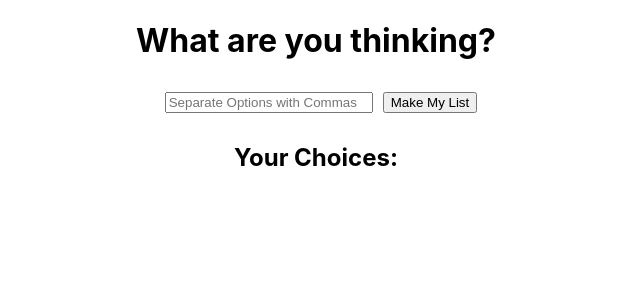
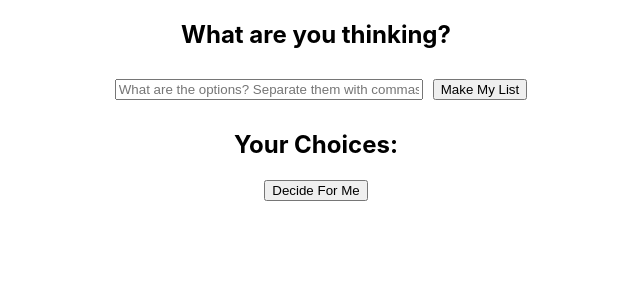
Before and after one commit to theothermelissa/where-to-have-lunch, a React (Create React App) app: page / in a window 1280 px wide. Shown: the top 300 px of the page, without its empty margins (324-964 px from the left). Built offline with nearby package versions, Linux system fonts and the light colour scheme.

Commit message:
build: input list, push button, get a choice

```diff
--- a/src/components/BodyContent.js
+++ b/src/components/BodyContent.js
@@ -1,7 +1,7 @@
 import React, { Component } from 'react';
 
 const inputStyle = {
-  width: "200px",
+  width: "300px",
   margin: "10px",
 }
 
@@ -11,9 +11,17 @@ class BodyContent extends Component {
     this.state = {
       text: "What are the options? Separate them with commas.",
       choices: [],
+      randomIndex: '',
     };
     this.handleChange = this.handleChange.bind(this);
     this.handleSubmit = this.handleSubmit.bind(this);
+    this.choose = this.choose.bind(this);
+    this.reset = this.reset.bind(this);
+  }
+  handleChange(e) {
+    this.setState({
+      text: e.target.value
+    });
   }
   handleSubmit() {
     const optionsList = this.state.text.split(",");
@@ -21,20 +29,36 @@ class BodyContent extends Component {
       choices: optionsList
     });
   }
-  handleChange(e) {
+  choose() {
     this.setState({
-      text: e.target.value
+      randomIndex: Math.floor(Math.random() * (this.state.choices.length))
+    });
+  }
+
+  // function getRandomInt(min, max) {
+  //   min = Math.ceil(min);
+  //   max = Math.floor(max);
+  //   return Math.floor(Math.random() * (max - min)) + min; //The maximum is exclusive and the minimum is inclusive
+  // }
+
+
+  reset() {
+    this.setState({
+      randomIndex: ""
     });
   }
   render() {
     const options = this.state.choices.map(name => <li key={name}>{name}</li>);
+    const choice = options[this.state.randomIndex];
+    const makeMyChoice = <button onClick={this.choose}>Decide For Me</button>;
+    const startOver = <button onClick={this.reset}>Start Over</button>
     return (
     <div>
-      <h1>What are you thinking?</h1>
+      <h2>What are you thinking?</h2>
       <input
         type="text"
         style={inputStyle}
-        placeholder="Separate Options with Commas"
+        placeholder={this.state.text}
         onChange={this.handleChange}
         />
       <button onClick={this.handleSubmit}>Make My List</button>
@@ -43,6 +67,10 @@ class BodyContent extends Component {
       <ul>
         {options}
       </ul>
+      {
+        this.state.randomIndex === "" ? makeMyChoice : startOver
+      }
+      <h1>{choice}</h1>
     </div>
     )
   }
```
